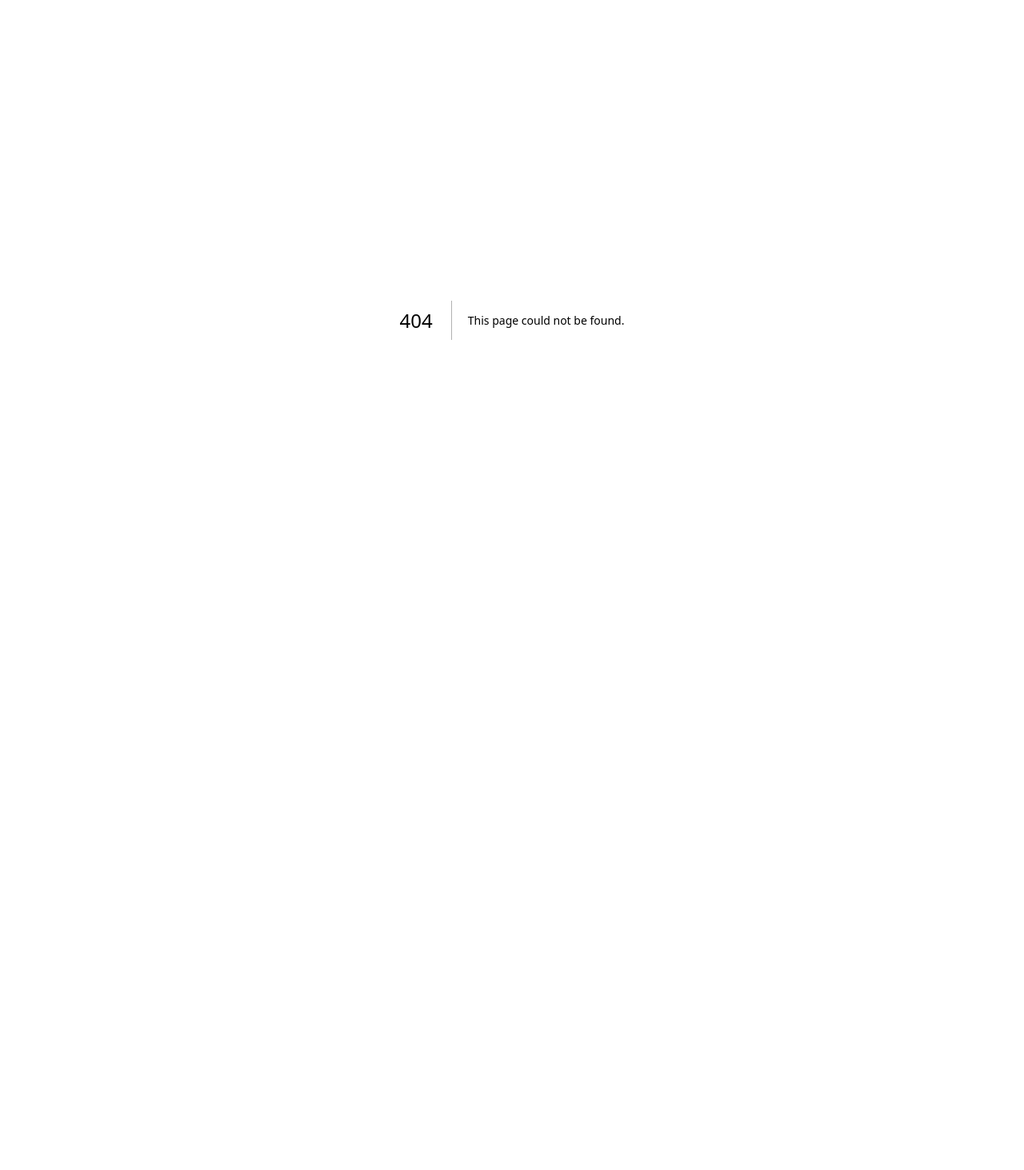
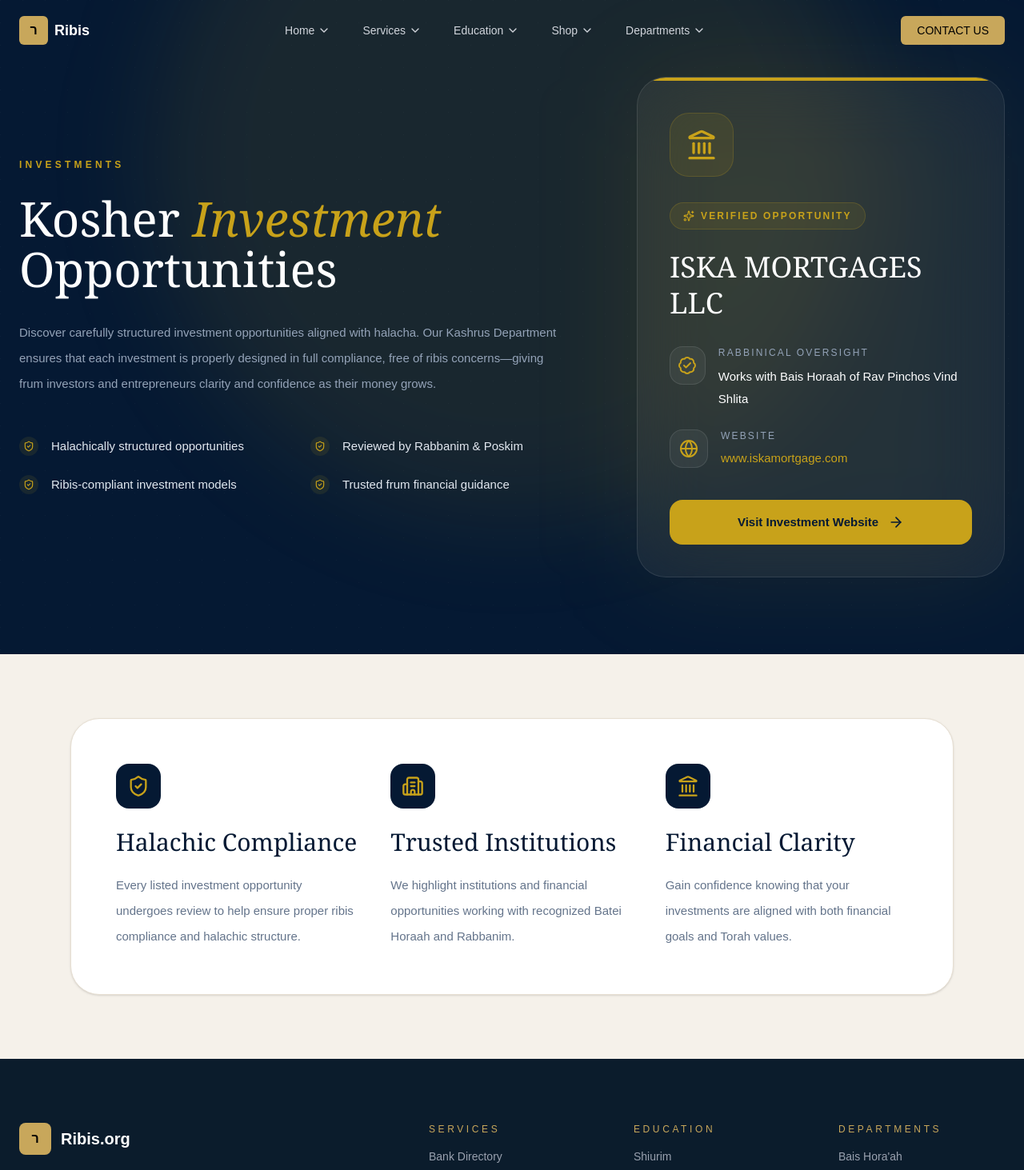
Before and after one commit to BankReaserch/frontend, a Next.js app: page /Investments in a window 1280 px wide. Before the commit this address had no page. Shown: the top 1463 px of the page at 80% size. Before the commit the page ends 800 px from the top, so only its background shows below. Built offline with nearby package versions, Linux system fonts and the light colour scheme.

Commit message:
investments page aded

```diff
--- /dev/null
+++ b/app/Investments/page.tsx
@@ -0,0 +1,352 @@
+"use client";
+
+import Navbar from "@/components/Navbar";
+
+import Footer from "@/components/Footer";
+
+import Link from "next/link";
+
+import {
+  ArrowRight,
+  ShieldCheck,
+  Globe,
+  Building2,
+  BadgeCheck,
+  Landmark,
+  Sparkles,
+} from "lucide-react";
+
+export default function InvestmentsPage() {
+
+  return (
+    <>
+      {/* NAVBAR */}
+      <div className="bg-[#051933] text-white">
+
+        <Navbar />
+
+      </div>
+
+      <main className="min-h-screen bg-[#f5f1ea] overflow-hidden">
+
+        {/* HERO */}
+        <section className="relative bg-[#051933] overflow-hidden pt-24 pb-24">
+
+          {/* GRID */}
+          <div className="absolute inset-0 opacity-[0.03] bg-[linear-gradient(135deg,#ffffff_1px,transparent_1px)] bg-[size:28px_28px]" />
+
+          {/* GLOW */}
+          <div className="absolute top-[-250px] left-1/2 -translate-x-1/2 w-[900px] h-[900px] bg-[#c8a21a]/10 blur-3xl rounded-full" />
+
+          <div className="relative max-w-7xl mx-auto px-6">
+
+            <div className="grid lg:grid-cols-[1fr_460px] gap-16 items-center">
+
+              {/* LEFT */}
+              <div>
+
+                {/* LABEL */}
+                <p className="text-[#c8a21a] uppercase tracking-[0.35em] text-xs font-semibold mb-7">
+
+                  Investments
+
+                </p>
+
+                {/* TITLE */}
+                <h1 className="font-serif text-5xl md:text-6xl leading-[1.05] text-white">
+
+                  Kosher{" "}
+
+                  <span className="italic text-[#c8a21a]">
+
+                    Investment
+
+                  </span>{" "}
+
+                  Opportunities
+
+                </h1>
+
+                {/* DESCRIPTION */}
+                <p className="max-w-2xl mt-8 text-[#94a3b8] leading-8 text-[15px]">
+
+                  Discover carefully structured
+                  investment opportunities aligned
+                  with halacha. Our Kashrus Department
+                  ensures that each investment is
+                  properly designed in full compliance,
+                  free of ribis concerns—giving frum
+                  investors and entrepreneurs clarity
+                  and confidence as their money grows.
+
+                </p>
+
+                {/* FEATURES */}
+                <div className="grid sm:grid-cols-2 gap-5 mt-12 max-w-3xl">
+
+                  {[
+                    "Halachically structured opportunities",
+                    "Reviewed by Rabbanim & Poskim",
+                    "Ribis-compliant investment models",
+                    "Trusted frum financial guidance",
+                  ].map(
+                    (
+                      item
+                    ) => (
+
+                      <div
+                        key={item}
+                        className="flex items-start gap-4"
+                      >
+
+                        <div className="w-6 h-6 rounded-full bg-[#c8a21a]/10 flex items-center justify-center mt-0.5">
+
+                          <ShieldCheck className="w-3.5 h-3.5 text-[#c8a21a]" />
+
+                        </div>
+
+                        <p className="text-[#e2e8f0] text-[15px] leading-7">
+
+                          {item}
+
+                        </p>
+
+                      </div>
+                    )
+                  )}
+
+                </div>
+
+              </div>
+
+              {/* RIGHT CARD */}
+              <div className="relative">
+
+                {/* SHADOW */}
+                <div className="absolute inset-0 bg-[#c8a21a]/10 blur-3xl rounded-[40px]" />
+
+                <div className="relative rounded-[36px] overflow-hidden border border-white/10 bg-white/5 backdrop-blur-2xl">
+
+                  {/* TOP BAR */}
+                  <div className="h-[4px] bg-[#c8a21a]" />
+
+                  <div className="p-10">
+
+                    {/* ICON */}
+                    <div className="w-20 h-20 rounded-3xl bg-[#c8a21a]/10 border border-[#c8a21a]/20 flex items-center justify-center">
+
+                      <Landmark className="w-10 h-10 text-[#c8a21a]" />
+
+                    </div>
+
+                    {/* COMPANY */}
+                    <div className="mt-8">
+
+                      <div className="inline-flex items-center gap-2 bg-[#c8a21a]/10 border border-[#c8a21a]/20 rounded-full px-4 py-2 text-[#c8a21a] text-xs uppercase tracking-[0.18em] font-semibold">
+
+                        <Sparkles className="w-3.5 h-3.5" />
+
+                        Verified Opportunity
+
+                      </div>
+
+                      <h2 className="font-serif text-4xl text-white leading-tight mt-6">
+
+                        ISKA MORTGAGES LLC
+
+                      </h2>
+
+                    </div>
+
+                    {/* INFO */}
+                    <div className="mt-8 space-y-6">
+
+                      {/* REVIEWED */}
+                      <div className="flex items-start gap-4">
+
+                        <div className="w-12 h-12 rounded-2xl bg-white/5 border border-white/10 flex items-center justify-center">
+
+                          <BadgeCheck className="w-6 h-6 text-[#c8a21a]" />
+
+                        </div>
+
+                        <div>
+
+                          <p className="text-[#94a3b8] text-xs uppercase tracking-[0.18em] mb-2">
+
+                            Rabbinical Oversight
+
+                          </p>
+
+                          <p className="text-white text-[15px] leading-7">
+
+                            Works with Bais Horaah of
+                            Rav Pinchos Vind Shlita
+
+                          </p>
+
+                        </div>
+
+                      </div>
+
+                      {/* WEBSITE */}
+                      <div className="flex items-start gap-4">
+
+                        <div className="w-12 h-12 rounded-2xl bg-white/5 border border-white/10 flex items-center justify-center">
+
+                          <Globe className="w-6 h-6 text-[#c8a21a]" />
+
+                        </div>
+
+                        <div>
+
+                          <p className="text-[#94a3b8] text-xs uppercase tracking-[0.18em] mb-2">
+
+                            Website
+
+                          </p>
+
+                          <a
+                            href="https://www.iskamortgage.com"
+                            target="_blank"
+                            rel="noopener noreferrer"
+                            className="text-[#c8a21a] hover:text-[#d8b84a] transition-all text-[15px]"
+                          >
+
+                            www.iskamortgage.com
+
+                          </a>
+
+                        </div>
+
+                      </div>
+
+                    </div>
+
+                    {/* CTA */}
+                    <Link
+                      href="https://www.iskamortgage.com"
+                      target="_blank"
+                      className="group mt-10 w-full h-14 rounded-2xl bg-[#c8a21a] hover:bg-[#d8b84a] transition-all flex items-center justify-center gap-3 text-[#051933] font-semibold text-[15px]"
+                    >
+
+                      Visit Investment Website
+
+                      <ArrowRight className="w-5 h-5 transition-transform group-hover:translate-x-1" />
+
+                    </Link>
+
+                  </div>
+
+                </div>
+
+              </div>
+
+            </div>
+
+          </div>
+
+        </section>
+
+        {/* EXTRA INFO */}
+        <section className="py-20">
+
+          <div className="max-w-6xl mx-auto px-6">
+
+            <div className="rounded-[36px] border border-[#e7dfd2] bg-white p-10 md:p-14 shadow-sm">
+
+              <div className="grid lg:grid-cols-3 gap-10">
+
+                {/* ITEM */}
+                <div>
+
+                  <div className="w-14 h-14 rounded-2xl bg-[#051933] text-[#c8a21a] flex items-center justify-center">
+
+                    <ShieldCheck className="w-7 h-7" />
+
+                  </div>
+
+                  <h3 className="font-serif text-3xl text-[#051933] mt-6">
+
+                    Halachic Compliance
+
+                  </h3>
+
+                  <p className="text-[#64748b] leading-8 text-[15px] mt-5">
+
+                    Every listed investment opportunity
+                    undergoes review to help ensure
+                    proper ribis compliance and
+                    halachic structure.
+
+                  </p>
+
+                </div>
+
+                {/* ITEM */}
+                <div>
+
+                  <div className="w-14 h-14 rounded-2xl bg-[#051933] text-[#c8a21a] flex items-center justify-center">
+
+                    <Building2 className="w-7 h-7" />
+
+                  </div>
+
+                  <h3 className="font-serif text-3xl text-[#051933] mt-6">
+
+                    Trusted Institutions
+
+                  </h3>
+
+                  <p className="text-[#64748b] leading-8 text-[15px] mt-5">
+
+                    We highlight institutions and
+                    financial opportunities working
+                    with recognized Batei Horaah
+                    and Rabbanim.
+
+                  </p>
+
+                </div>
+
+                {/* ITEM */}
+                <div>
+
+                  <div className="w-14 h-14 rounded-2xl bg-[#051933] text-[#c8a21a] flex items-center justify-center">
+
+                    <Landmark className="w-7 h-7" />
+
+                  </div>
+
+                  <h3 className="font-serif text-3xl text-[#051933] mt-6">
+
+                    Financial Clarity
+
+                  </h3>
+
+                  <p className="text-[#64748b] leading-8 text-[15px] mt-5">
+
+                    Gain confidence knowing that
+                    your investments are aligned
+                    with both financial goals and
+                    Torah values.
+
+                  </p>
+
+                </div>
+
+              </div>
+
+            </div>
+
+          </div>
+
+        </section>
+
+      </main>
+
+      <Footer />
+
+    </>
+  );
+}
```
